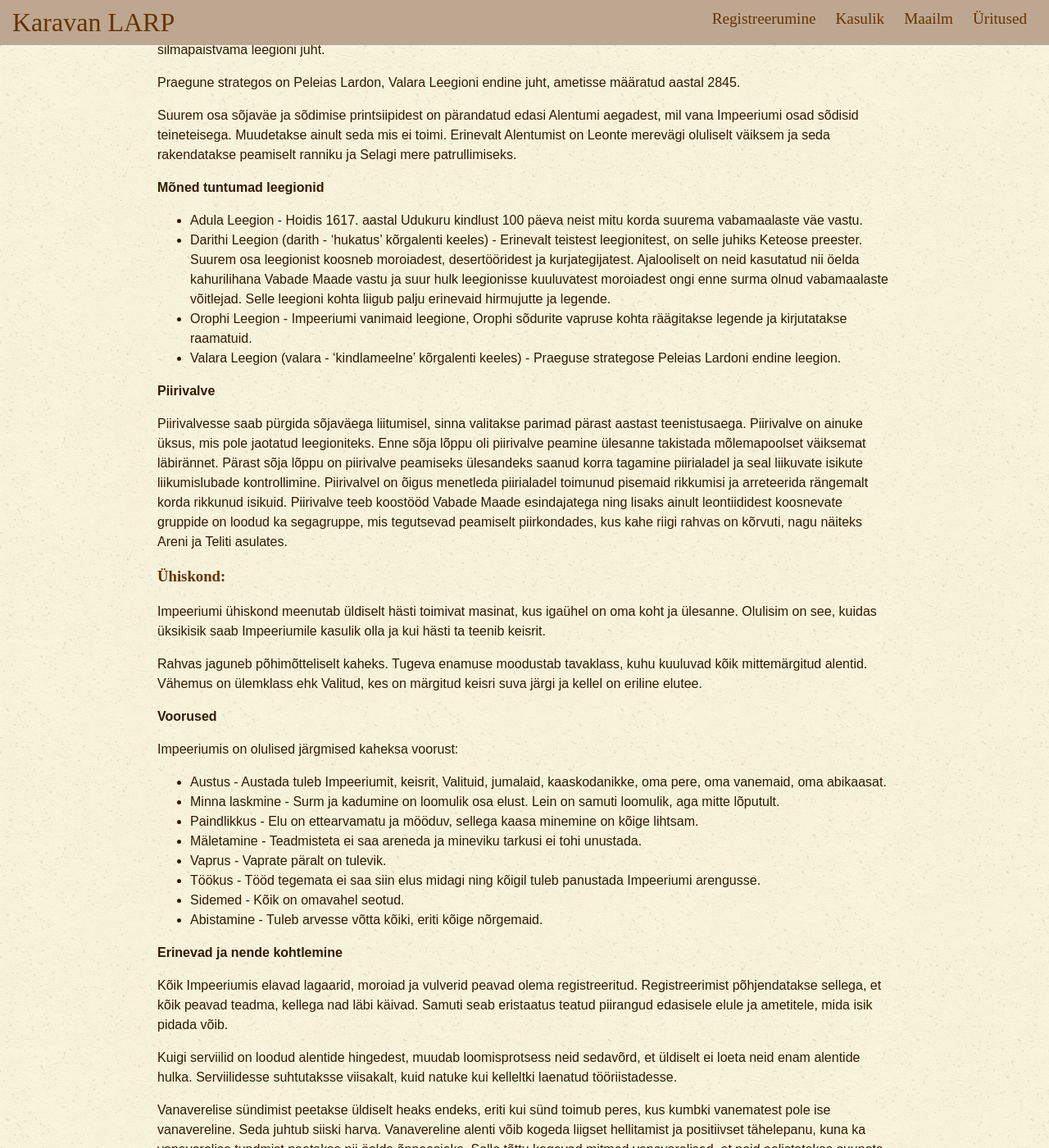
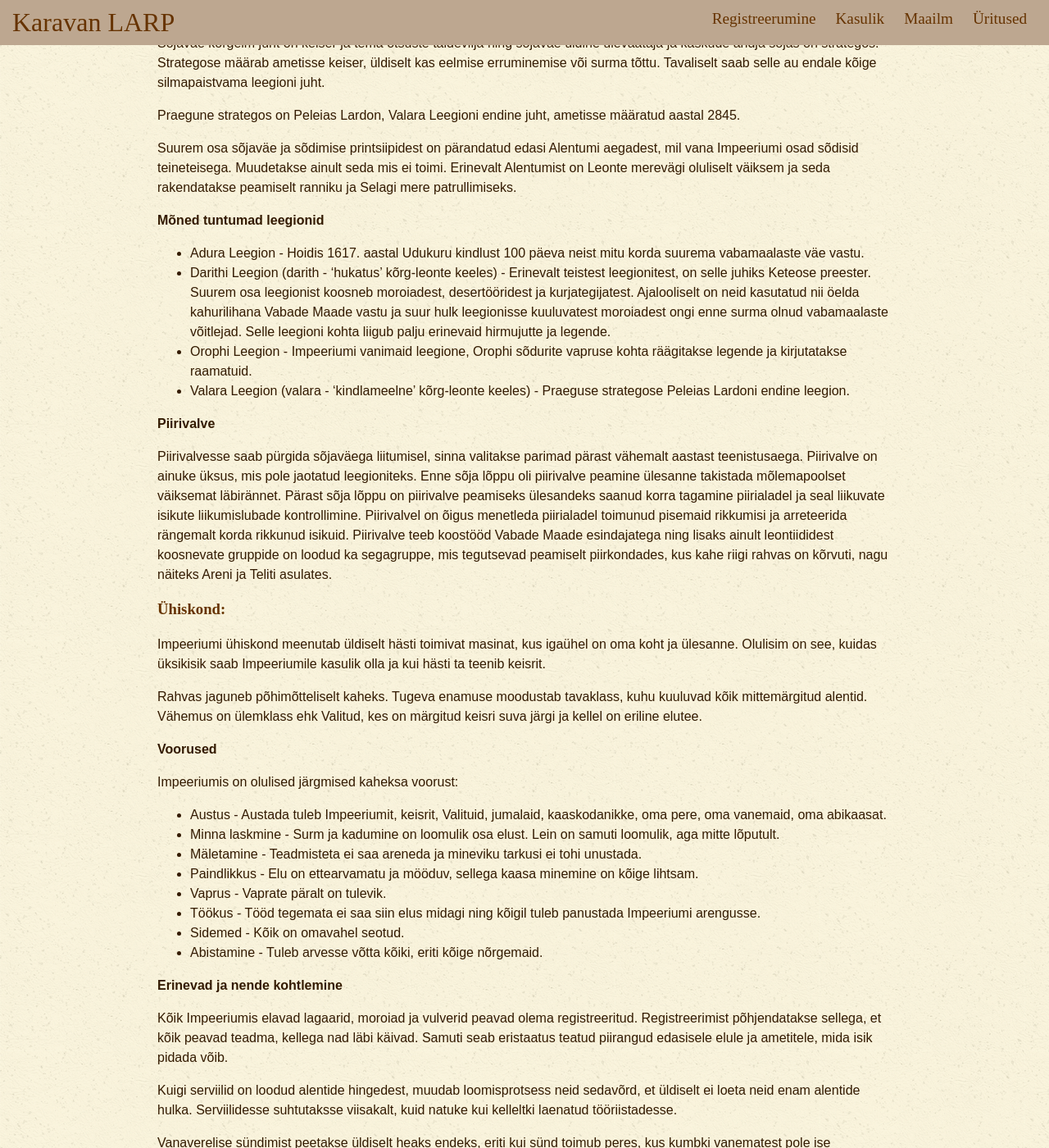
Before and after one commit to karavanlarp/karavanlarp.github.io, a Jekyll site: the page built from est/world/leonte.md, in a window 1280 px wide and 1400 px high, scrolled down 15719 px. Shown: the whole window at 82% size. Built offline with Jekyll 4.4.1, drawn with Linux system fonts in a browser that asks for light colours; some web fonts are replaced; some of the changed text lies outside the part shown.

Commit message:
teksti parandus est leonte

```diff
--- a/est/world/leonte.md
+++ b/est/world/leonte.md
@@ -78,7 +78,7 @@ Impeerium on jaotatud kümneks piirkondliku pealinnaga maakonnaks. Impeeriumi pe
 
 **Maakonnad:**
 
-* **Rhaente** (pealinn Rhaentium) - väike maakondadest eraldi seisev eriõigustega territoorium, mis hõlmab endas Algeri jõe suuet ja Rhaentiumi ennast. Rhaentium on tuntud kui kõige ilusam linn terves ilmas. Seal on esindatud impeeriumi mitmekesisus, seal asuvad gildide peakorterid ja riiklike asutuste kõrgeimad organid. Seal elavad ka alaliselt keiser ja tema kaaskond.
+* **Rhaente** (pealinn Rhaentium) - Väike maakondadest eraldi seisev eriõigustega territoorium, mis hõlmab endas Algeri jõe suuet ja Rhaentiumi ennast. Rhaentium on tuntud kui kõige ilusam linn terves ilmas. Seal on esindatud impeeriumi mitmekesisus, seal asuvad gildide peakorterid ja riiklike asutuste kõrgeimad organid. Seal elavad ka alaliselt keiser ja tema kaaskond.
 * **Katam** (pealinn Ironet) - *Üks piirimaakondadest.* Elas aastaid tagasi üle katku, mis hävitas rohkem kui poole elanikkonnast, aga on nüüdseks sellest taastunud. Siiski on maakonnas veel alasid, kuhu edikti järgi on keelatud siseneda.
 * **Renek** (pealinn Theoleia) - *Üks piirimaakondadest.* Oli hiljuti mõnda aega vabamaalaste poolt okupeeritud, aga on nüüdseks vabastatud. Tuntud oma käsitöö poolest.
 * **Durras** (pealinn Marene) - *Üks piirimaakondadest.* Seal asub õhutheumiitide allikas Dethan.
@@ -522,14 +524,14 @@ Suurem osa sõjaväe ja sõdimise printsiipidest on pärandatud edasi Alentumi a
 
 **Mõned tuntumad leegionid**
 
-* Adula Leegion - Hoidis 1617. aastal Udukuru kindlust 100 päeva neist mitu korda suurema vabamaalaste väe vastu.
-* Darithi Leegion (darith - ‘hukatus’ kõrgalenti keeles) - Erinevalt teistest leegionitest, on selle juhiks Keteose preester. Suurem osa leegionist koosneb moroiadest, desertööridest ja kurjategijatest. Ajalooliselt on neid kasutatud nii öelda kahurilihana Vabade Maade vastu ja suur hulk leegionisse kuuluvatest moroiadest ongi enne surma olnud vabamaalaste võitlejad. Selle leegioni kohta liigub palju erinevaid hirmujutte ja legende.
+* Adura Leegion - Hoidis 1617. aastal Udukuru kindlust 100 päeva neist mitu korda suurema vabamaalaste väe vastu.
+* Darithi Leegion (darith - ‘hukatus’ kõrg-leonte keeles) - Erinevalt teistest leegionitest, on selle juhiks Keteose preester. Suurem osa leegionist koosneb moroiadest, desertööridest ja kurjategijatest. Ajalooliselt on neid kasutatud nii öelda kahurilihana Vabade Maade vastu ja suur hulk leegionisse kuuluvatest moroiadest ongi enne surma olnud vabamaalaste võitlejad. Selle leegioni kohta liigub palju erinevaid hirmujutte ja legende.
 * Orophi Leegion - Impeeriumi vanimaid leegione, Orophi sõdurite vapruse kohta räägitakse legende ja kirjutatakse raamatuid.
-* Valara Leegion (valara - ‘kindlameelne’ kõrgalenti keeles) - Praeguse strategose Peleias Lardoni endine leegion.
+* Valara Leegion (valara - ‘kindlameelne’ kõrg-leonte keeles) - Praeguse strategose Peleias Lardoni endine leegion.
 
 **Piirivalve**
 
-Piirivalvesse saab pürgida sõjaväega liitumisel, sinna valitakse parimad pärast aastast teenistusaega. Piirivalve on ainuke üksus, mis pole jaotatud leegioniteks. Enne sõja lõppu oli piirivalve peamine ülesanne takistada mõlemapoolset väiksemat läbirännet. Pärast sõja lõppu on piirivalve peamiseks ülesandeks saanud korra tagamine piirialadel ja seal liikuvate isikute liikumislubade kontrollimine. Piirivalvel on õigus menetleda piirialadel toimunud pisemaid rikkumisi ja arreteerida rängemalt korda rikkunud isikuid. Piirivalve teeb koostööd Vabade Maade esindajatega ning lisaks ainult leontiididest koosnevate gruppide on loodud ka segagruppe, mis tegutsevad peamiselt piirkondades, kus kahe riigi rahvas on kõrvuti, nagu näiteks Areni ja Teliti asulates.
+Piirivalvesse saab pürgida sõjaväega liitumisel, sinna valitakse parimad pärast vähemalt aastast teenistusaega. Piirivalve on ainuke üksus, mis pole jaotatud leegioniteks. Enne sõja lõppu oli piirivalve peamine ülesanne takistada mõlemapoolset väiksemat läbirännet. Pärast sõja lõppu on piirivalve peamiseks ülesandeks saanud korra tagamine piirialadel ja seal liikuvate isikute liikumislubade kontrollimine. Piirivalvel on õigus menetleda piirialadel toimunud pisemaid rikkumisi ja arreteerida rängemalt korda rikkunud isikuid. Piirivalve teeb koostööd Vabade Maade esindajatega ning lisaks ainult leontiididest koosnevate gruppide on loodud ka segagruppe, mis tegutsevad peamiselt piirkondades, kus kahe riigi rahvas on kõrvuti, nagu näiteks Areni ja Teliti asulates.
 
 ### Ühiskond:
 
@@ -543,8 +545,8 @@ Impeeriumis on olulised järgmised kaheksa voorust:
 
 * Austus - Austada tuleb Impeeriumit, keisrit, Valituid, jumalaid, kaaskodanikke, oma pere, oma vanemaid, oma abikaasat.
 * Minna laskmine - Surm ja kadumine on loomulik osa elust. Lein on samuti loomulik, aga mitte lõputult.
+* Mäletamine - Teadmisteta ei saa areneda ja mineviku tarkusi ei tohi unustada.
 * Paindlikkus - Elu on ettearvamatu ja mööduv, sellega kaasa minemine on kõige lihtsam.
-* Mäletamine - Teadmisteta ei saa areneda ja mineviku tarkusi ei tohi unustada.
 * Vaprus - Vaprate päralt on tulevik.
 * Töökus - Tööd tegemata ei saa siin elus midagi ning kõigil tuleb panustada Impeeriumi arengusse.
 * Sidemed - Kõik on omavahel seotud.
```
Also changed, not shown: other parts of est/world/leonte.md (+28 -26 lines).
